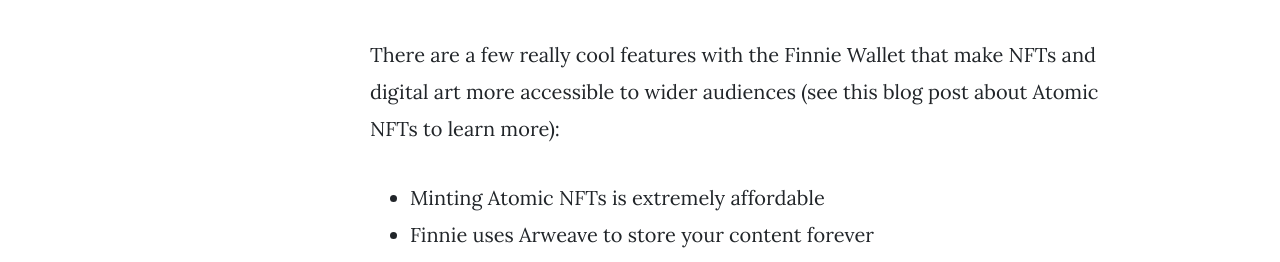
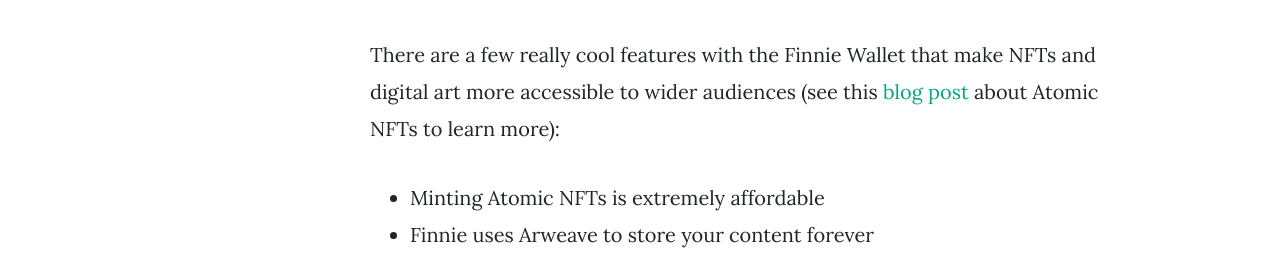
Before and after one commit to tykoii/blog, a Jekyll site: the page built from _posts/2021-07-14-Introducing-Finnie.markdown, in a window 1280 px wide and 900 px high, scrolled down 389 px. Shown: the part 218-480 px from the top of the window. Built offline with Jekyll 4.4.1, drawn with Linux system fonts in a browser that asks for light colours; nearby versions of some CDN libraries; comment, search, counter and statistics services are not loaded; part of the change alters nothing that is shown.

```diff
--- a/_posts/2021-07-14-Introducing-Finnie.markdown
+++ b/_posts/2021-07-14-Introducing-Finnie.markdown
@@ -7,7 +7,7 @@ image: assets/images/blog/Koi_blogimg_opt4_052120.png
 Hi folks, today is a great day to make NFTs!
 The Finnie Wallet is the newest tool from the Koii Network, where you can create NFTs in under 1 minute, for less than $0.01. (Setup takes about 2 minutes.)
 
-There are a few really cool features with the Finnie Wallet that make NFTs and digital art more accessible to wider audiences (see this blog post about Atomic NFTs to learn more):
+There are a few really cool features with the Finnie Wallet that make NFTs and digital art more accessible to wider audiences (see this [blog post](https://blog.koii.network/Almost-Infinite/) about Atomic NFTs to learn more):
 - Minting Atomic NFTs is extremely affordable
 - Finnie uses Arweave to store your content forever
 - Content posted earns KOII tokens for every view
```
